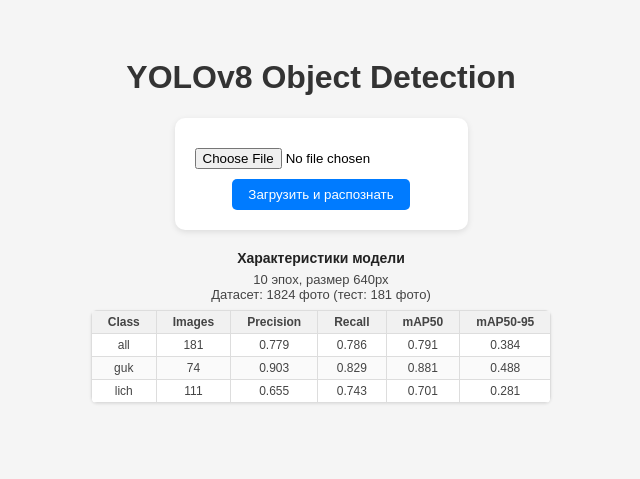
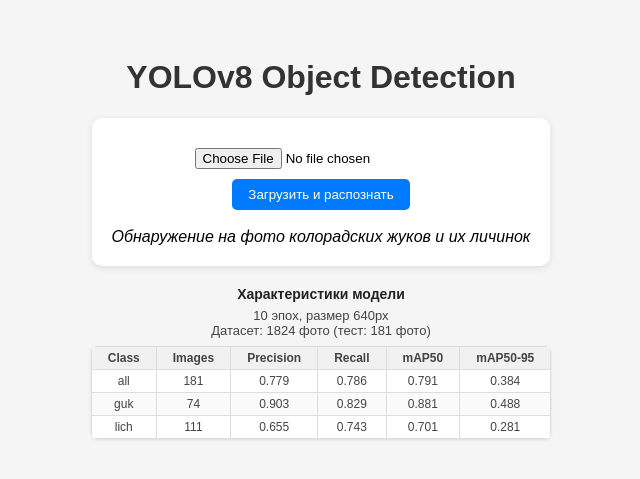
Before and after one commit to lexgp/api-cv-yolo, a FastAPI app: page / in a window 1280 px wide. Shown: the top 479 px of the page, without its empty margins (319-959 px from the left). Run offline with FastAPI, Linux system fonts and the light colour scheme.

Commit message:
Немного информации

```diff
--- a/app/templates/index.html
+++ b/app/templates/index.html
@@ -58,6 +58,9 @@
     <input type="file" id="fileInput">
     <br>
     <button onclick="upload()">Загрузить и распознать</button>
+    <br>
+    <br>
+    <em>Обнаружение на фото колорадских жуков и их личинок</em>
   </div>
 
   <div class="model-info">
--- a/requirements.txt
+++ b/requirements.txt
@@ -9,3 +9,4 @@ opencv-python
 Pillow
 matplotlib
 ultralytics
+python-multipart
```
